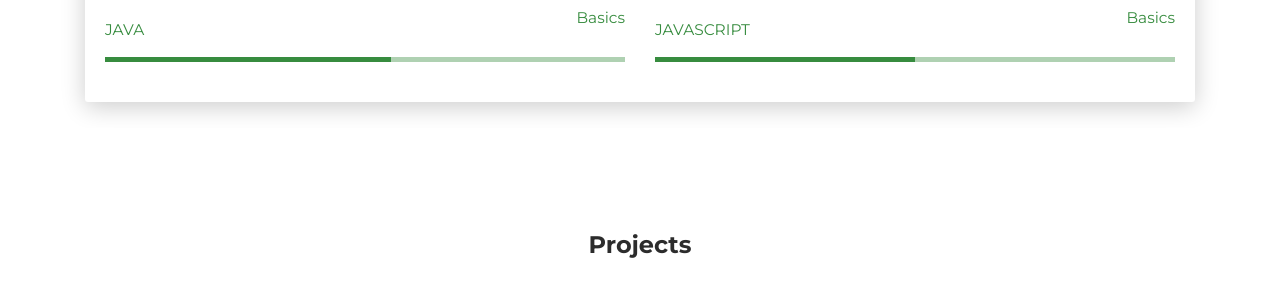
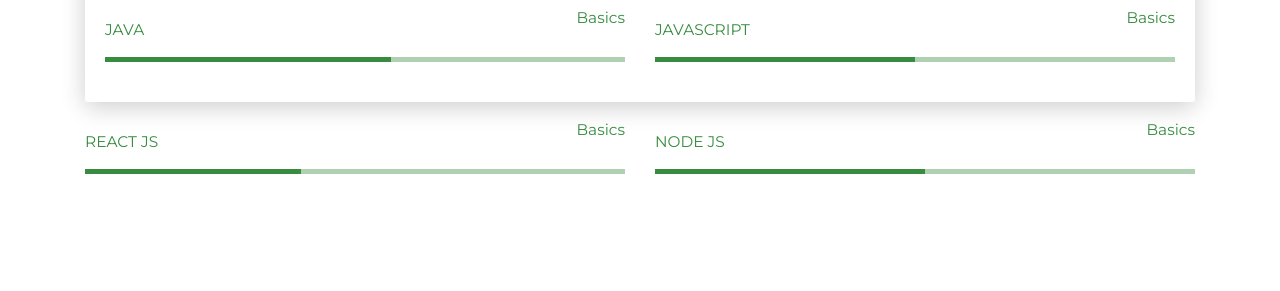
Before and after one commit to Muralidharan2003/Muralidharan2003.github.io, a plain HTML site: page index.html in a window 1280 px wide. Shown: the part 1200-1491 px from the top of the page. Drawn offline with nearby package versions, Linux system fonts and the light colour scheme.

Commit message:
Update index.html

```diff
--- a/index.html
+++ b/index.html
@@ -139,6 +139,9 @@
             </div>
           </div>
         </div>
+
+
+
         <div class="row">
           <div class="col-md-6">
             <div class="progress-container progress-primary"><span class="progress-badge">Java</span>
@@ -157,6 +160,23 @@
         </div>
       </div>
     </div>
+
+    <div class="row">
+          <div class="col-md-6">
+            <div class="progress-container progress-primary"><span class="progress-badge">React JS</span>
+              <div class="progress">
+                <div class="progress-bar progress-bar-primary" data-aos="progress-full" data-aos-offset="10" data-aos-duration="2000" role="progressbar" aria-valuenow="60" aria-valuemin="0" aria-valuemax="100" style="width: 40%;"></div><span class="progress-value">Basics</span>
+              </div>
+            </div>
+          </div>
+          <div class="col-md-6">
+            <div class="progress-container progress-primary"><span class="progress-badge">Node JS</span>
+              <div class="progress">
+                <div class="progress-bar progress-bar-primary" data-aos="progress-full" data-aos-offset="10" data-aos-duration="2000" role="progressbar" aria-valuenow="50" aria-valuemin="0" aria-valuemax="100" style="width:50%;"></div><span class="progress-value">Basics</span>
+              </div>
+            </div>
+          </div>
+        </div>
   </div>
 </div>
 <div class="section" id="portfolio">
@@ -193,10 +213,6 @@
           </div>
         </div>
       </div>
-
-
-
-
     </div>
   </div>
 </div>
```
